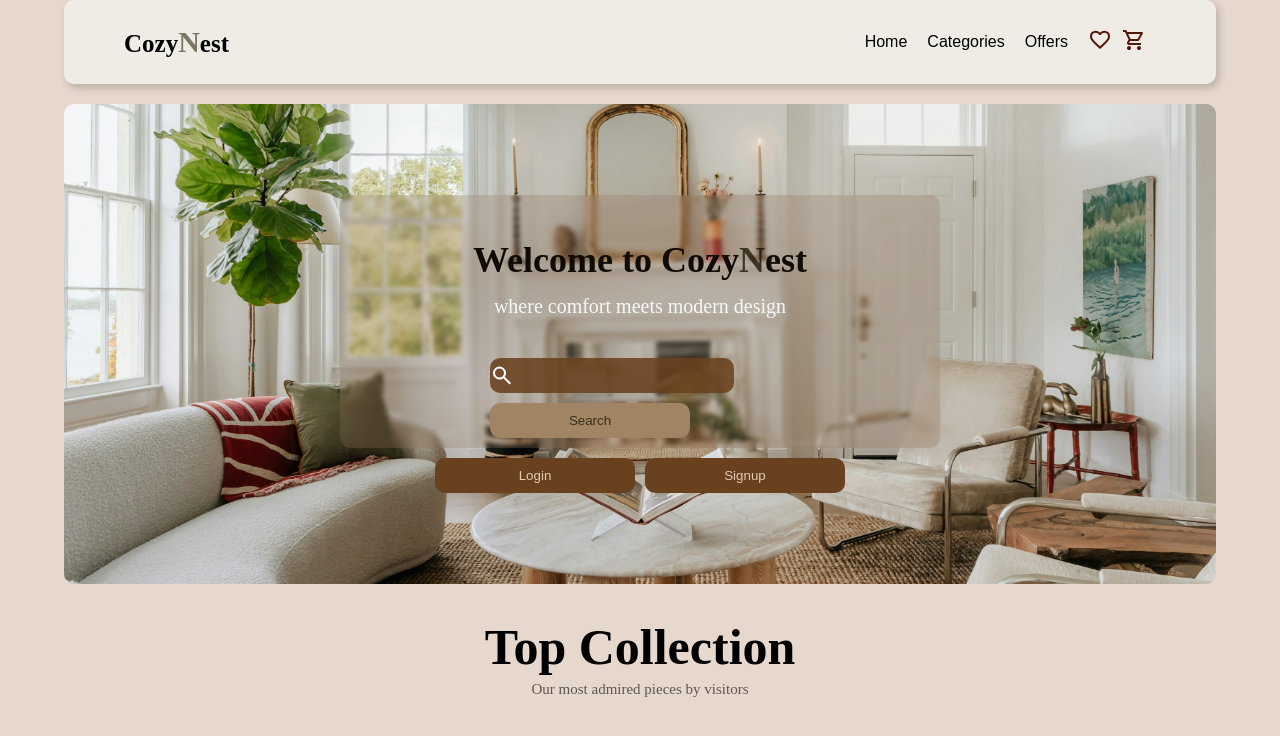
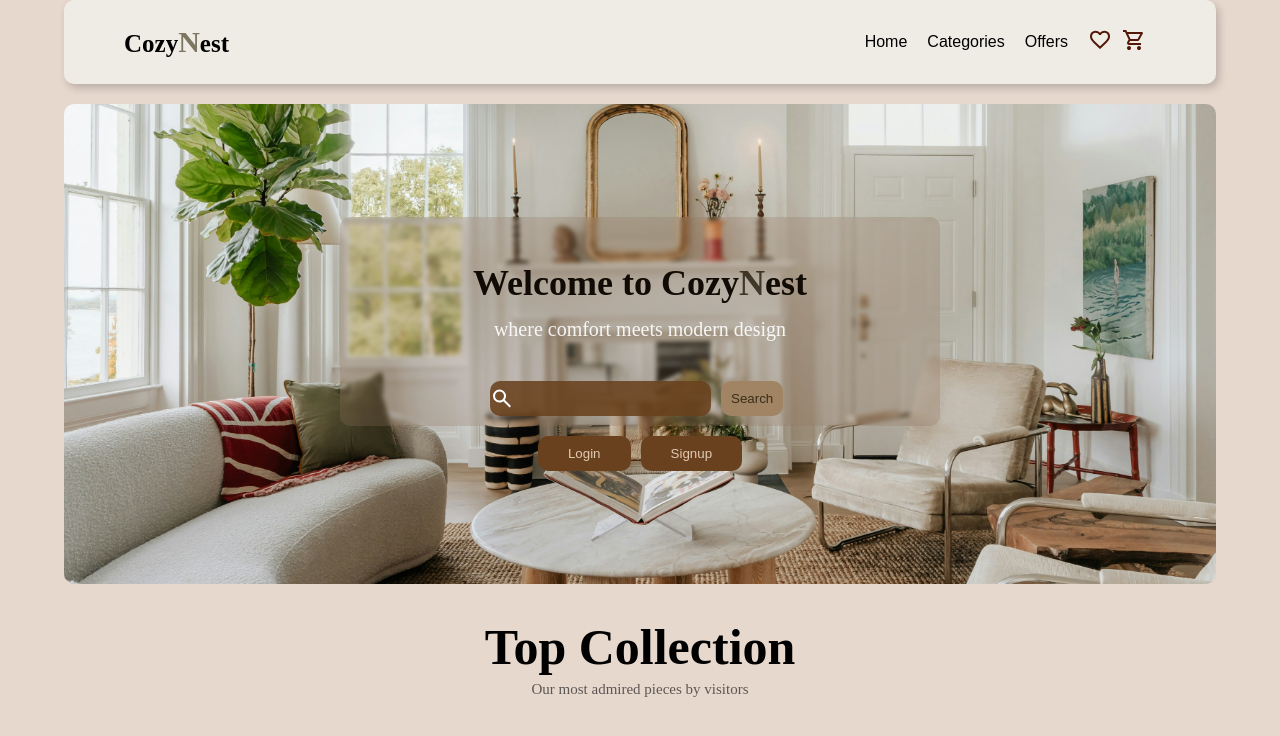
Before and after one commit to iindll/CozyNest, a React (Vite) app in the folder vite-project/: page / in a window 1280 px wide. Shown: the top 736 px of the page. Built offline with nearby package versions, Linux system fonts and the light colour scheme.

Commit message:
modify login styles

```diff
--- a/vite-project/src/components/Authentication/Login.css
+++ b/vite-project/src/components/Authentication/Login.css
@@ -21,7 +21,7 @@
     border-radius: 10px;
 }
 
-input{
+.userInfo input{
     outline: none;
     border: none;
     padding: 10px;
@@ -30,7 +30,7 @@ input{
     background-color: rgba(182, 135, 103, 0.647)
 }
 
-button{
+.button-Login button{
         width: 200px;
 
     padding: 5px 20px;
```
Also changed, not shown: 1 other file (tests, documents, lock files or other folders).
